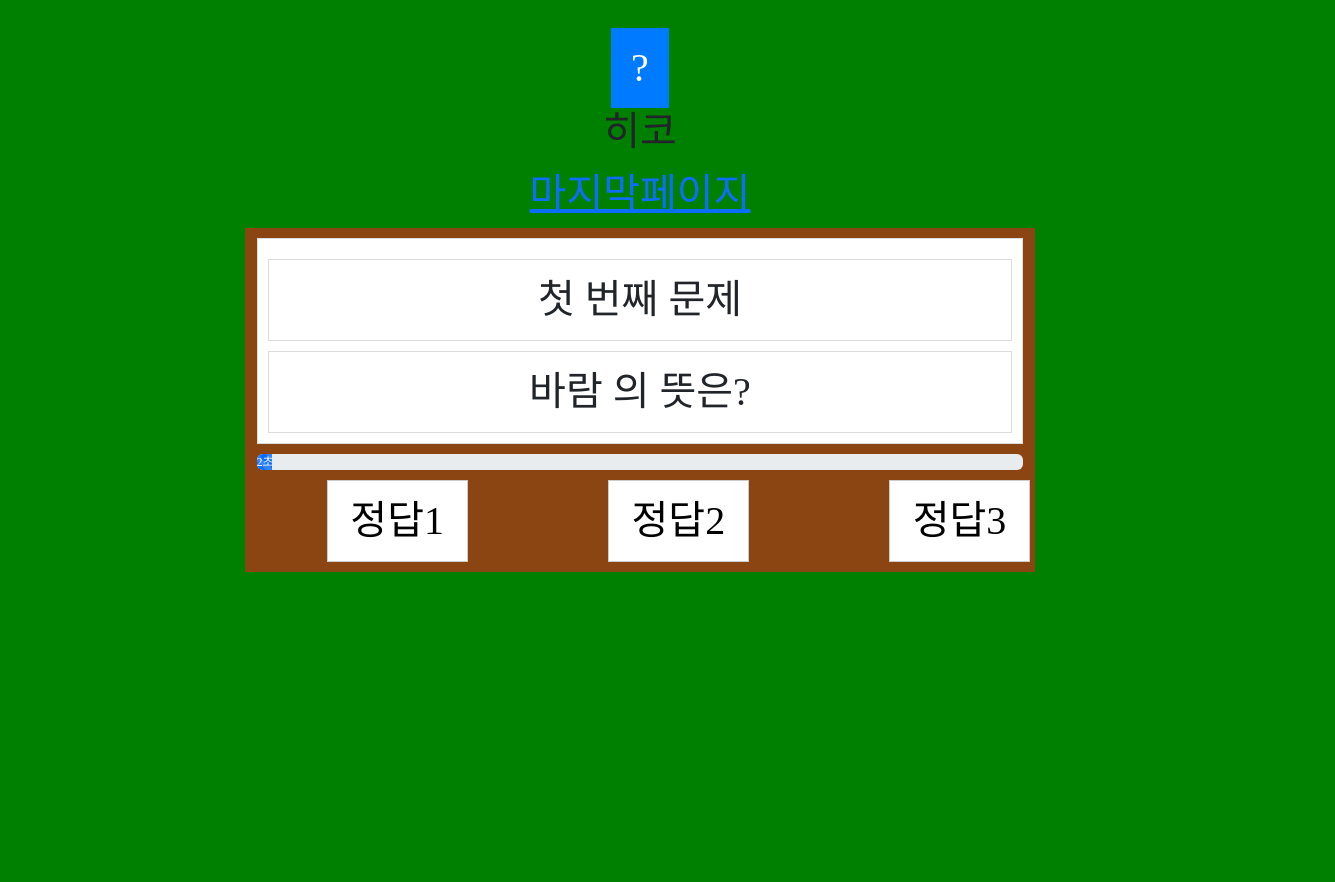
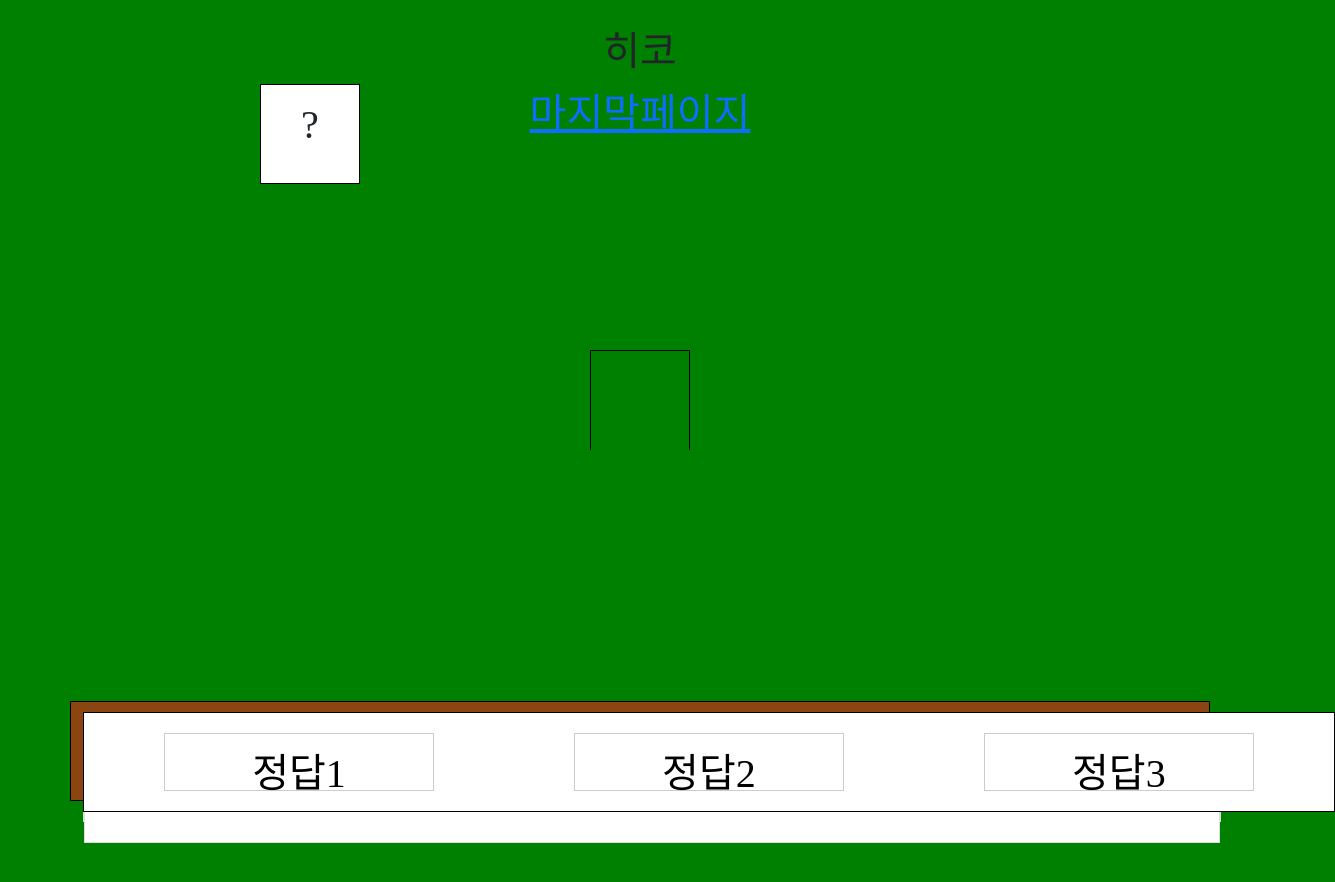
Before and after one commit to mnyu123/HiKo, a React (Create React App) app: page /HiKo/second in a window 1280 px wide. Shown: the top 882 px of the page, 1335 px wide, since content can reach past the window. Before the commit the page ends 800 px from the top, so only its background shows below. Built offline with nearby package versions, Linux system fonts and the light colour scheme; a web font is replaced by a local one.

Commit message:
헤더 파일에 팝업 요소 추가

```diff
--- a/src/common/header.js
+++ b/src/common/header.js
@@ -1,28 +1,18 @@
 import { Link } from "react-router-dom";
 import "../css/header.css";
 import Button from "./Button";
-import Modal from "react-modal";
-import React, { useState } from 'react';
+import Popup from "./Popup";  //도움말 표시를 위한 팝업창 따로 생성함
 // 여기 컴포넌트에는 왼쪽 상단으로 프로젝트 이름, ?버튼이 존재할것.
 
 export default function Header() {
 
-  const [modalIsOpen, setModalIsOpen] = useState(false);
   return (
     <header className="mw">
-
-    <div className="help">
-      <button onMouseEnter={()=> setModalIsOpen(true)}>?</button>
-      <Modal isOpen={modalIsOpen} onRequestClose={() => setModalIsOpen(false)}>
-        여기서 도움말 내용을 작성하시면 됩니다.<br/>
-        <button onClick={() => setModalIsOpen(false)}>닫기</button>
-      </Modal>
-    </div>
 
       <h1>
         히코
       </h1>
-
+        <Popup/>
 
       <nav>
         <Link to="/end">마지막페이지</Link>
```
